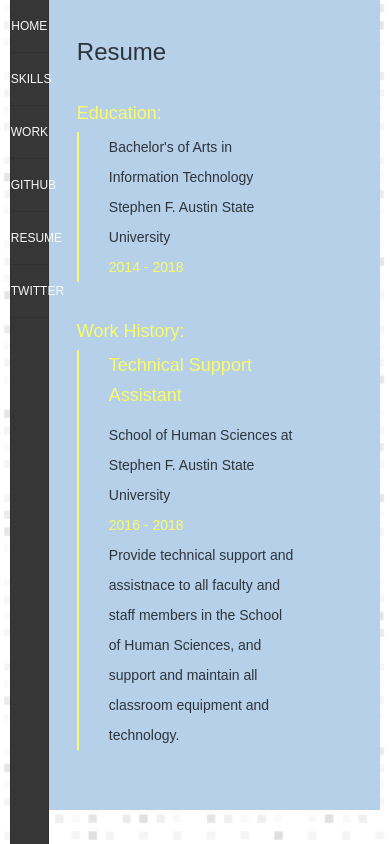
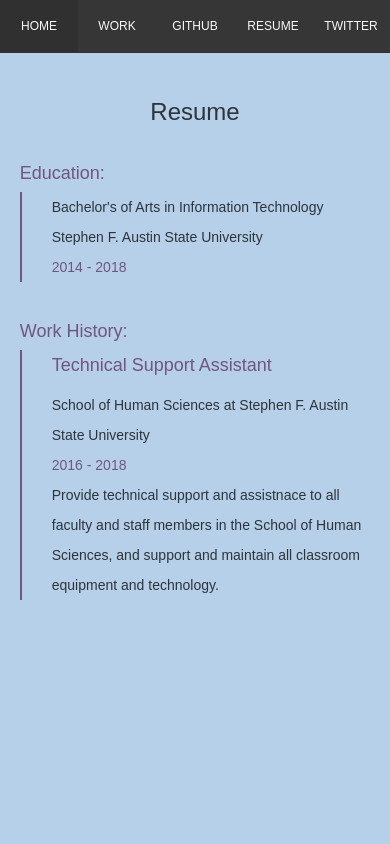
Before and after one commit to alex-lc/pv2, a React (Create React App) app: page /resume in a window 390 px wide. Built offline with nearby package versions, Linux system fonts and the light colour scheme.

Commit message:
first push to domain. mobile styling should be relatively complete

```diff
--- a/public/index.html
+++ b/public/index.html
@@ -1,14 +1,12 @@
 <!DOCTYPE html>
 <html lang="en">
+
 <head>
   <meta charset="utf-8" />
   <link rel="icon" href="%PUBLIC_URL%/favicon.ico" />
   <meta name="viewport" content="width=device-width, initial-scale=1" />
   <meta name="theme-color" content="#000000" />
-    <meta
-      name="description"
-      content="Web site created using create-react-app"
-    />
+  <meta name="description" content="Web site created using create-react-app" />
   <link rel="apple-touch-icon" href="%PUBLIC_URL%/logo192.png" />
   <!--
       manifest.json provides metadata used when your web app is installed on a
@@ -24,8 +22,9 @@
       work correctly both with client-side routing and a non-root public URL.
       Learn how to configure a non-root public URL by running `npm run build`.
     -->
-    <title>alex-lc - Full Stack Web Developer</title>
+  <title>Alex Cooter - Full Stack Web Developer</title>
 </head>
+
 <body>
   <noscript>You need to enable JavaScript to run this app.</noscript>
   <div id="root"></div>
@@ -40,4 +39,5 @@
       To create a production bundle, use `npm run build` or `yarn build`.
     -->
 </body>
+
 </html>
--- a/src/App.js
+++ b/src/App.js
@@ -24,31 +24,40 @@ const Container = styled.div`
     min-height: 80vh;
     display: flex;
 
-    @media (max-width: 800px) {
-      width: 85%;
-    }
-
     @media (max-width: 500px) {
-      width: 95%;
+      flex-direction: column;
+      align-items: center;
     }
 
     .navigation {
       background: #363636;
-      width: 10%;
+      width: 15%;
       border-right: 1px solid #303030;
       border-left: 1px solid #303030;
       position: fixed;
       height: 100%;
+
+      @media (max-width: 500px) {
+        width: 100%;
+        height: 5rem;
+        border: none;
+      }
     }
 
     .routing {
       padding: 4rem 5rem;
       width: 75%;
       border-top-right-radius: 0.5rem;
-      margin-left: 10%;
+      margin-left: 15%;
 
       @media (max-width: 850px) {
         padding: 4rem 3rem;
+      }
+
+      @media (max-width: 500px) {
+        width: 95%;
+        padding: 4rem 0;
+        margin-left: 0;
       }
     }
   }
--- a/src/components/Home.js
+++ b/src/components/Home.js
@@ -1,32 +1,81 @@
 import React from 'react';
 import styled from 'styled-components';
 
+// components
+import Skills from './Skills';
+
 const HomeContainer = styled.div`
+    padding-left: 15%;
+
+    @media (max-width: 500px) {
+        padding-left: 0;
+    }
 
     h1 {
-        font-size: 3rem;
+        font-size: 4rem;
         font-weight: 200;
-        margin-bottom: 2rem;
         text-align: center;
+        color: #705682;
+        margin-bottom: 0.5rem;
 
         @media (max-width: 850px) {
-            font-size: 2rem;
+            font-size: 3rem;
         }
     }
 
+    .small {
+        margin-top: 0;
+        font-weight: 200;
+        font-size: 1.6rem;
+    }
+
     p {
-        font-size: 1.6rem;
+        font-size: 2.3rem;
         font-weight: 300;
         line-height: 3rem;
         text-align: center;
+        margin-bottom: 0.5rem;
+        margin-top: 5rem;
 
         @media (max-width: 850px) {
-            font-size: 1.4rem;
+            font-size: 1.6rem;
             line-height: 2.5rem;
         }
 
         @media (max-width: 500px) {
             font-size: 1.2rem;
+        }
+    }
+
+    .what-i-do {
+
+        h3 {
+            font-size: 2rem;
+            font-weight: 300;
+            text-align: center;
+            margin-top: 10rem;
+        }
+
+        p {
+            font-size: 1.4rem;
+            margin-top: 0.5rem;
+        }
+    }
+
+    .what-i-know {
+        margin-top: 10rem;
+        border-top: 1px dashed #303030;
+
+        h3 {
+            font-size: 2rem;
+            font-weight: 300;
+            text-align: center;
+            margin-top: 5rem;
+        }
+
+        p {
+            font-size: 1.4rem;
+            margin-top: 0.5rem;
         }
     }
 `;
@@ -35,10 +84,16 @@ export default function Home() {
 
     return (
         <HomeContainer>
-            <h1>Alexander Cooter</h1>
-            <p>
-                Hey there. I'm Alex.
-            </p>
+            <p>Hello, I'm</p>
+            <h1>Alex Cooter,</h1>
+            <p className="small">a full stack web development student at Lambda School.</p>
+
+            <div className="what-i-know">
+                <h3>What I Know</h3>
+                <div className="skills">
+                    <Skills />
+                </div>
+            </div>
         </HomeContainer>
     )
 }
--- a/src/components/Job.js
+++ b/src/components/Job.js
@@ -2,9 +2,8 @@ import React from 'react';
 import styled from 'styled-components';
 
 const JobContainer = styled.div`
-
         line-height: 3rem;
-        border-left: 2px solid #fafc68;
+        border-left: 2px solid #705682;
         padding-left: 3rem;
 
         h4 {
@@ -13,7 +12,7 @@ const JobContainer = styled.div`
 
         .dates {
             font-weight: 300;
-            color: #fafc68;
+            color: #705682;
         }
 `;
 
--- a/src/components/Nav.js
+++ b/src/components/Nav.js
@@ -6,18 +6,23 @@ const NavMenu = styled.div`
     width: 100%;
     display: flex;
     flex-direction: column;
-    align-items: flex-start;
+    align-items: center;
+
+    @media (max-width: 500px) {
+        flex-direction: row;
+    }
 
     a {
         color: #fafafa;
         width: 100%;
         text-transform: uppercase;
-        padding: 2rem 0 2rem 40%;
+        padding: 2rem 0;
         text-decoration: none;
         background: #363636;
         border-bottom: 1px solid #303030;
         transition: all 500ms;
         font-weight: 200;
+        text-align: center;
 
         &:hover {
             transition: background, color 500ms;
@@ -41,7 +46,6 @@ export default function Nav() {
     return (
         <NavMenu>
             <Link to="/">Home</Link>
-            <Link to="/skills">Skills</Link>
             <Link to="/projects">Work</Link>
             <a target="_blank" rel="noopener noreferrer" href="https://github.com/alex-lc">GitHub</a>
             <Link to="/resume">Resume</Link>
--- a/src/components/Projects.js
+++ b/src/components/Projects.js
@@ -5,6 +5,16 @@ import styled from 'styled-components';
 import ProjectCard from './ProjectCard';
 
 const ProjectsContainer = styled.div`
+    padding-left: 15%;
+    width: 100%;
+
+    @media (max-width: 500px) {
+        margin-top: 5rem;
+        display: flex;
+        flex-direction: column;
+        align-items: center;
+        padding-left: 5%;
+    }
 
     h2 {
         font-size: 2.4rem;
--- a/src/components/Resume.js
+++ b/src/components/Resume.js
@@ -6,6 +6,15 @@ import Job from "./Job";
 
 const ResumeContainer = styled.div`
     font-weight: 200;
+    width: 100%;
+
+    @media (max-width: 500px) {
+        padding: 1rem;
+        margin-top: 5rem;
+        display: flex;
+        flex-direction: column;
+        align-items: center;
+    }
 
     h2 {
         font-size: 2.4rem;
@@ -15,17 +24,23 @@ const ResumeContainer = styled.div`
 
     .education {
         margin-bottom: 4rem;
+        width: 100%;
+        display: flex;
+        flex-direction: column;
+        align-items: center;
 
         h3 {
             font-size: 1.8rem;
             font-weight: 200;
-            color: #fafc68;
+            color: #705682;
             margin-bottom: 1rem;
+            width: 100%;
         }
 
         div {
+            width: 100%;
             line-height: 3rem;
-            border-left: 2px solid #fafc68;
+            border-left: 2px solid #705682;
             padding-left: 3rem;
 
             .insitution {
@@ -34,7 +49,7 @@ const ResumeContainer = styled.div`
         }
 
         .dates {
-            color: #fafc68;
+            color: #705682;
             font-weight: 300;
         }
     }
@@ -42,10 +57,16 @@ const ResumeContainer = styled.div`
     .work-history {
         margin-bottom: 2rem;
 
+        @media (max-width: 500px) {
+            width: 100%;
+            display: flex;
+            flex-direction: column;
+        }
+
         h3 {
             font-size: 1.8rem;
             font-weight: 200;
-            color: #fafc68;
+            color: #705682;
             margin-bottom: 1rem;
         }
     }
--- a/src/components/Skills.js
+++ b/src/components/Skills.js
@@ -9,25 +9,19 @@ import css3Logo from '../assets/css3.svg';
 
 const SkillsContainer = styled.div`
 
-    h2 {
-        font-size: 2.4rem;
-        font-weight: 200;
-
-        @media (max-width: 553px) {
-            font-size: 2rem;
-        }
-    }
-
     .container {
-        margin-top: 5rem;
+        margin-top: 1rem;
         width: 100%;
-        display: flex;
-        justify-content: center;
+        display: grid;
+        grid-template-columns: 25% 25% 25% 25%;
+        justify-items: center;
 
         @media (max-width: 800px) {
-            margin-top: 2rem;
-            flex-direction: column;
-            align-items: center;
+            grid-template-columns: 50% 50%;
+        }
+
+        @media (max-width: 400px) {
+            grid-template-columns: 100%;
         }
 
         div {
@@ -41,11 +35,11 @@ const SkillsContainer = styled.div`
             h3 {
                 font-size: 2rem;
                 font-weight: 200;
+                margin-top: 1rem;
             }
 
             img {
                 width: 9rem;
-                margin-bottom: 1rem;
                 transition: all 500ms;
 
                 &:hover {
@@ -61,7 +55,6 @@ export default function Skills() {
 
     return (
         <SkillsContainer>
-            <h2>Skills and Knowledge</h2>
             <div className="container">
                 <div>
                     <img src={reactLogo} alt='React.js Logo' />
```
Also changed, not shown: src/index.css, 1 other file (tests, documents, lock files or other folders). Lines whose indentation alone changed are shown as unchanged.
